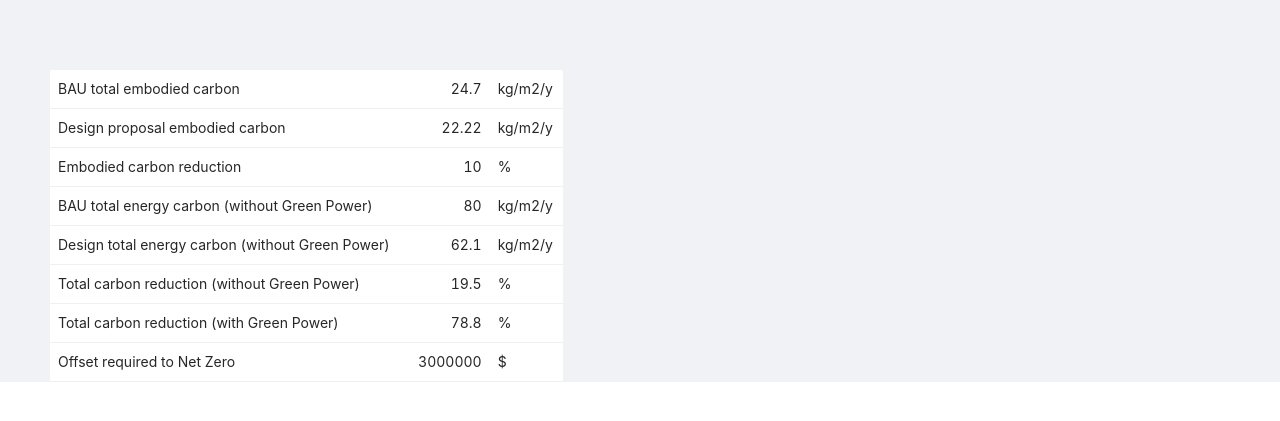
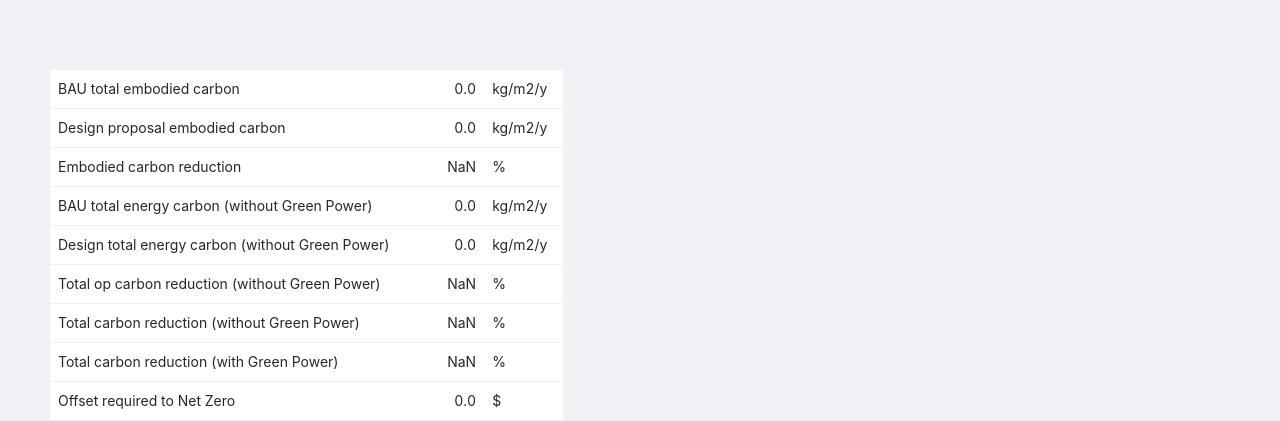
Before and after one commit to mharv/dashboardTemplate, a React (Create React App) app: page /input in a window 1280 px wide. Shown: the part 512-933 px from the top of the page. Before the commit the page ends 894 px from the top, so only its background shows below. Built offline with nearby package versions, Linux system fonts and the light colour scheme.

Commit message:
tied output charts and table to state

```diff
--- a/src/components/EmbodiedCarbonPie.js
+++ b/src/components/EmbodiedCarbonPie.js
@@ -1,46 +1,63 @@
 import React from 'react';
 import { Pie } from '@ant-design/charts';
+import { useSelector, useDispatch } from 'react-redux'
+
 const EmbodiedCarbonPie = () => {
+    // reductions
+    const DesignEmbSupStructureReduction = useSelector(state => state.DesignEmbSupStructureReduction);
+    const DesignEmbSubStructureReduction = useSelector(state => state.DesignEmbSubStructureReduction);
+    const DesignEmbServicesReduction = useSelector(state => state.DesignEmbServicesReduction);
+    const DesignEmbEnvelopeReduction = useSelector(state => state.DesignEmbEnvelopeReduction);
+    const DesignEmbIntFinishesReduction = useSelector(state => state.DesignEmbIntFinishesReduction);
+
+    // embodied carbon
+
+    const DesignEmbSupStructure = useSelector(state => state.DesignEmbSupStructure);
+    const DesignEmbSubStructure = useSelector(state => state.DesignEmbSubStructure);
+    const DesignEmbServices = useSelector(state => state.DesignEmbServices);
+    const DesignEmbEnvelope = useSelector(state => state.DesignEmbEnvelope);
+    const DesignEmbIntFinishes = useSelector(state => state.DesignEmbIntFinishes);
+
     var data = [
         {
             name: 'Sup structure reduction',
-            value: 27,
+            value: DesignEmbSupStructureReduction,
+        },
+        {
+            name: 'Substructure reduction',
+            value: DesignEmbSubStructureReduction,
+        },
+        {
+            name: 'Int. finishes reduction',
+            value: DesignEmbIntFinishesReduction,
+        },
+        {
+            name: 'Services reduction',
+            value: DesignEmbServicesReduction,
+        },
+        {
+            name: 'Envelope reduction',
+            value: DesignEmbEnvelopeReduction,
         },
         {
             name: 'Int. finishes',
-            value: 25,
+            value: DesignEmbIntFinishes,
         },
         {
             name: 'Envelope',
-            value: 18,
+            value: DesignEmbEnvelope,
         },
         {
             name: 'Services',
-            value: 15,
+            value: DesignEmbServices,
         },
         {
             name: 'Substructure',
-            value: 10,
+            value: DesignEmbSubStructure,
         },
         {
             name: 'Super structure',
-            value: 5,
-        },
-        {
-            name: 'Substructure reduction',
-            value: 10,
-        },
-        {
-            name: 'Int. finishes reduction',
-            value: 5,
-        },
-        {
-            name: 'Services reduction',
-            value: 5,
-        },
-        {
-            name: 'Envelope reduction',
-            value: 5,
+            value: DesignEmbSupStructure,
         },
     ];
     var config = {
--- a/src/components/EnergyCarbonPie.js
+++ b/src/components/EnergyCarbonPie.js
@@ -1,41 +1,55 @@
 import React from 'react';
 import { Pie } from '@ant-design/charts';
+import { useSelector, useDispatch } from 'react-redux'
+
 const EnergyCarbonPie = () => {
+    // reductions
+    const DesignOpHvacReduction = useSelector(state => state.DesignOpHvacReduction);
+    const DesignOpLightingReduction = useSelector(state => state.DesignOpLightingReduction);
+    const DesignOpEquTenReduction = useSelector(state => state.DesignOpEquTenReduction);
+    const DesignOpOthersReduction = useSelector(state => state.DesignOpOthersReduction);
+
+    // embodied carbon
+    const DesignOpHvac = useSelector(state => state.DesignOpHvac);
+    const DesignOpLighting = useSelector(state => state.DesignOpLighting);
+    const DesignOpEquTen = useSelector(state => state.DesignOpEquTen);
+    const DesignOpOthers = useSelector(state => state.DesignOpOthers);
+
     var data = [
         {
+            name: 'HVAC reduction',
+            value: DesignOpHvacReduction,
+            type: 'reduction'
+        },
+        {
+            name: 'Others reduction',
+            value: DesignOpOthersReduction,
+            type: 'reduction'
+        },
+        {
+            name: 'Equ. Ten. reduction',
+            value: DesignOpEquTenReduction,
+            type: 'reduction'
+        },
+        {
+            name: 'Lighting reduction',
+            value: DesignOpLightingReduction,
+            type: 'reduction'
+        },
+        {
             name: 'Op. others',
-            value: 27,
+            value: DesignOpOthers,
             type: 'increase'
         },
         {
             name: 'Op. Equ. Ten. Lighting',
-            value: 25,
+            value: DesignOpLighting + DesignOpEquTen,
             type: 'increase'
         },
         {
             name: 'HVAC',
-            value: 18,
+            value: DesignOpHvac,
             type: 'increase'
-        },
-        {
-            name: 'HVAC reduction',
-            value: 15,
-            type: 'reduction'
-        },
-        {
-            name: 'Others reduction',
-            value: 10,
-            type: 'reduction'
-        },
-        {
-            name: 'Equ. Ten. reduction',
-            value: 5,
-            type: 'reduction'
-        },
-        {
-            name: 'Lighting reduction',
-            value: 10,
-            type: 'reduction'
         },
     ];
     var config = {
--- a/src/components/TotalsTable.js
+++ b/src/components/TotalsTable.js
@@ -1,59 +1,74 @@
 import React from 'react';
-import { Table} from 'antd';
+import { Table } from 'antd';
+import { useSelector, useDispatch } from 'react-redux'
 
+
+const TotalsTable = () => {
+
+  const BauEmbTotal = useSelector(state => state.BauEmbTotal);
+  const DesignEmbTotal = useSelector(state => state.DesignEmbTotal);
+
+  const BauOpTotal = useSelector(state => state.BauOpTotal);
+  const DesignOpEnergyFromGrid = useSelector(state => state.DesignOpEnergyFromGrid);
+
+  const DesignOpGreenPower = useSelector(state => state.DesignOpGreenPower);
+  const DesignTotalOffsetsNetZeroCost = useSelector(state => state.DesignTotalOffsetsNetZeroCost);
 
   const data = [
     {
       name: 'BAU total embodied carbon',
-      value: 24.7,
+      value: BauEmbTotal.toFixed(1),
       unit: 'kg/m2/y',
       key: 1
     },
     {
       name: 'Design proposal embodied carbon',
-        value: 22.22,
+      value: DesignEmbTotal.toFixed(1),
       unit: 'kg/m2/y',
       key: 2
     },
     {
       name: 'Embodied carbon reduction',
-        value: 10,
+      value: (1 - (DesignEmbTotal / BauEmbTotal)).toFixed(1) * 100,
       unit: '%',
       key: 3
     },
     {
       name: 'BAU total energy carbon (without Green Power)',
-        value: 80,
+      value: BauOpTotal.toFixed(1),
       unit: 'kg/m2/y',
       key: 4
     },
     {
       name: 'Design total energy carbon (without Green Power)',
-          value: 62.1,
+      value: DesignOpEnergyFromGrid.toFixed(1),
       unit: 'kg/m2/y',
       key: 5
     },
     {
-          name: 'Total carbon reduction (without Green Power)',
-          value: 19.5,
+      name: 'Total op carbon reduction (without Green Power)',
+      value: (1 - (DesignOpEnergyFromGrid / BauOpTotal)).toFixed(1) * 100,
       unit: '%',
       key: 6
     },
     {
-          name: 'Total carbon reduction (with Green Power)',
-          value: 78.8,
+      name: 'Total carbon reduction (without Green Power)',
+      value: (1 - (DesignEmbTotal + DesignOpEnergyFromGrid)/(BauEmbTotal + BauOpTotal)).toFixed(1) * 100,
       unit: '%',
       key: 7
     },
     {
-          name: 'Offset required to Net Zero',
-          value: 3000000,
-          unit: '$',
+      name: 'Total carbon reduction (with Green Power)',
+      value: (1 - (DesignEmbTotal + DesignOpEnergyFromGrid + DesignOpGreenPower)/(BauEmbTotal + BauOpTotal)).toFixed(1) * 100,
+      unit: '%',
       key: 8
     },
-
-
-
+    {
+      name: 'Offset required to Net Zero',
+      value: DesignTotalOffsetsNetZeroCost.toFixed(1),
+      unit: '$',
+      key: 9
+    },
   ];
 
 
@@ -78,19 +93,15 @@ const columns = [
   ];
 
 
-class TotalsTable extends React.Component {
-    config = {
+  var config = {
     pagination: false,
     showHeader: false,
     size: 'small',
-        //  bordered: true
   }
 
-  render() {
   return (
-        <Table {...this.config} columns={columns} dataSource={data} />
+    <Table {...config} columns={columns} dataSource={data} />
   );
-  }
 }
 
 export default TotalsTable;
--- a/src/components/waterfall.js
+++ b/src/components/waterfall.js
@@ -1,26 +1,36 @@
 import React from 'react';
 import { Waterfall } from '@ant-design/charts';
+import { useSelector, useDispatch } from 'react-redux'
+
+
 const DemoWaterfall = () => {
+
+  const SummaryEnergyDemandInOperation = useSelector(state => state.SummaryEnergyDemandInOperation);
+  const SummaryOnSiteRenewables = useSelector(state => state.SummaryOnSiteRenewables);
+  const SummaryGreenPower = useSelector(state => state.SummaryGreenPower);
+  const SummaryEmbodiedCarbon = useSelector(state => state.SummaryEmbodiedCarbon);
+  const SummaryOffsets = useSelector(state => state.SummaryOffsets);
+
     var data = [
         {
             type: 'Energy demand in operation',
-            value: 4140,
+            value: SummaryEnergyDemandInOperation,
         },
         {
             type: 'On-site renewables',
-            value: -414,
+            value: SummaryOnSiteRenewables,
         },
         {
             type: 'Green power',
-            value: -3726,
+            value: SummaryGreenPower,
         },
         {
             type: 'Embodied Carbon',
-            value: 1333.2,
+            value: SummaryEmbodiedCarbon,
         },
         {
             type: 'Offsets',
-            value: -0.05,
+            value: SummaryOffsets,
         },
     ];
     var formatter = function formatter(v) {
@@ -28,9 +38,7 @@ const DemoWaterfall = () => {
     };
 
     var setPrecision = function setPrecision(v) {
-        // return v.toPrecision(3)
-        // console.log(v)
-        return ''.concat(v.value, ' KgCO2/m2');
+        return ''.concat(v.value.toFixed(1), ' KgCO2/m2');
     };
     // var annotations = [];
     // data.reduce(function (v, d) {
```
Lines whose indentation alone changed are shown as unchanged.
